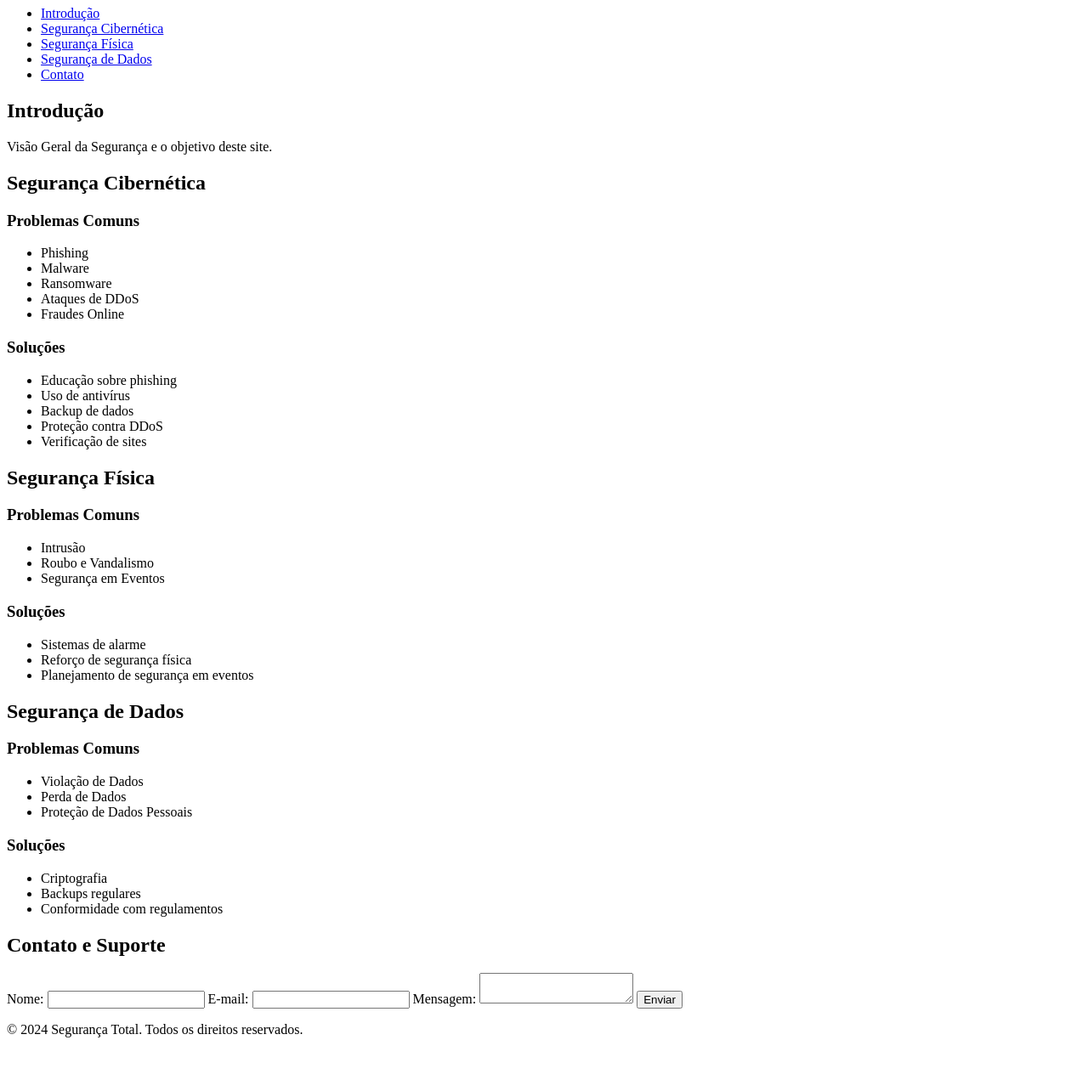
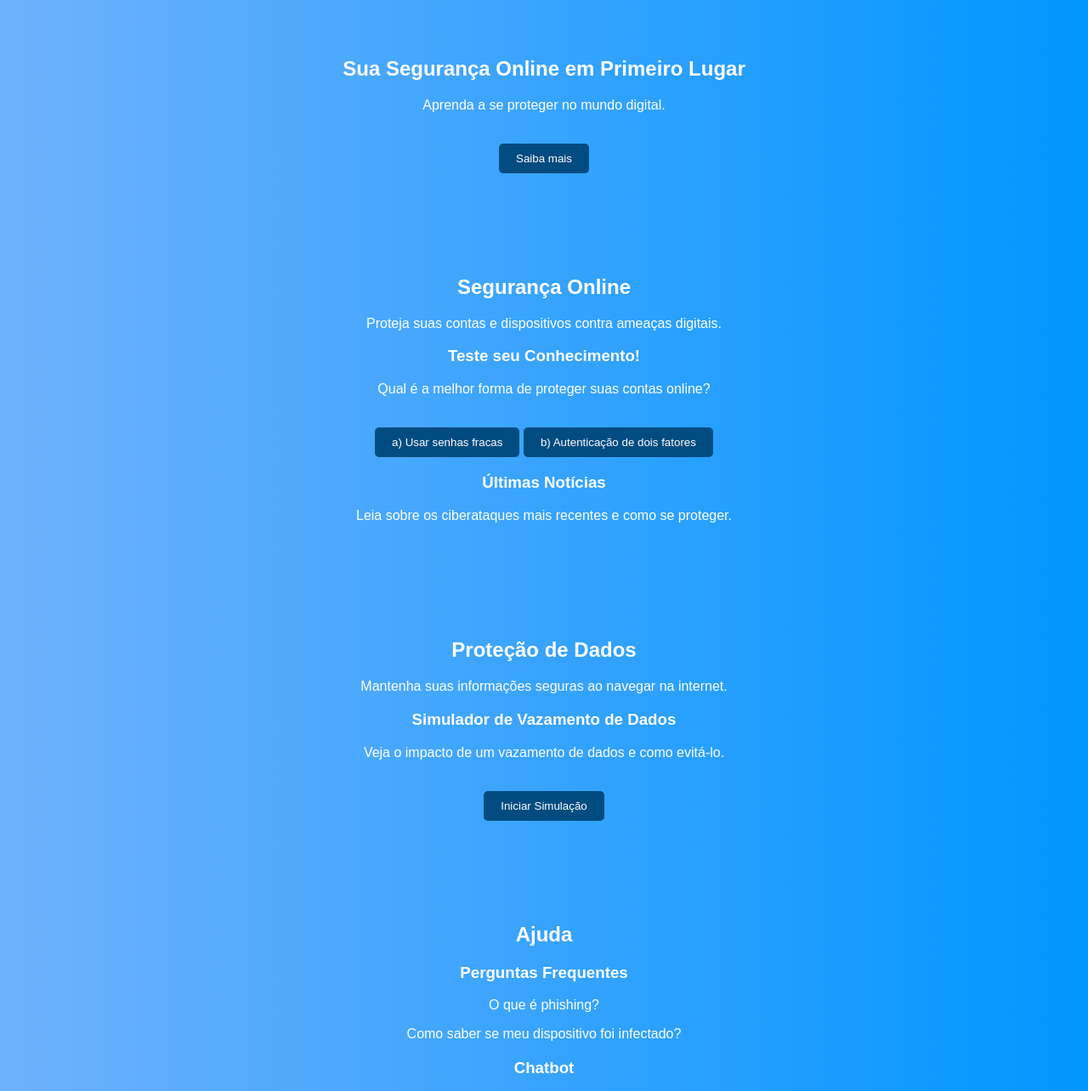
Before and after one commit to JOSEF19007/jose, a plain HTML site: page index.html in a window 1280 px wide. Shown: the part 73-1357 px from the top of the page at 85% size. Before the commit the page ends 1310 px from the top, so only its background shows below. Drawn offline with Linux system fonts and the light colour scheme.

Commit message:
Add files via upload

```diff
--- a/index.html
+++ b/index.html
@@ -3,105 +3,79 @@
 <head>
     <meta charset="UTF-8">
     <meta name="viewport" content="width=device-width, initial-scale=1.0">
-    <title>Segurança Total: Seu Guia Completo para Proteção</title>
-    <link rel="stylesheet" href="styles.css">
+    <meta http-equiv="X-UA-Compatible" content="IE=edge">
+    <title>Segurança Cibernética</title>
+    <link rel="stylesheet" href="style.css">
 </head>
 <body>
+    <!-- Cabeçalho -->
     <header>
-        <h1>Segurança Total</h1>
         <nav>
             <ul>
-                <li><a href="#intro">Introdução</a></li>
-                <li><a href="#ciberseguranca">Segurança Cibernética</a></li>
-                <li><a href="#fisica">Segurança Física</a></li>
-                <li><a href="#dados">Segurança de Dados</a></li>
-                <li><a href="#contato">Contato</a></li>
+                <li><a href="#home">Home</a></li>
+                <li><a href="#seguranca-online">Segurança Online</a></li>
+                <li><a href="#protecao-dados">Proteção de Dados</a></li>
+                <li><a href="#ajuda">Ajuda</a></li>
             </ul>
         </nav>
     </header>
 
-    <section id="intro">
-        <h2>Introdução</h2>
-        <p>Visão Geral da Segurança e o objetivo deste site.</p>
+    <!-- Seção Home -->
+    <section id="home">
+        <h1>Sua Segurança Online em Primeiro Lugar</h1>
+        <p>Aprenda a se proteger no mundo digital.</p>
+        <button onclick="scrollToSection('seguranca-online')">Saiba mais</button>
     </section>
 
-    <section id="ciberseguranca">
-        <h2>Segurança Cibernética</h2>
-        <article>
-            <h3>Problemas Comuns</h3>
-            <ul>
-                <li>Phishing</li>
-                <li>Malware</li>
-                <li>Ransomware</li>
-                <li>Ataques de DDoS</li>
-                <li>Fraudes Online</li>
-            </ul>
-            <h3>Soluções</h3>
-            <ul>
-                <li>Educação sobre phishing</li>
-                <li>Uso de antivírus</li>
-                <li>Backup de dados</li>
-                <li>Proteção contra DDoS</li>
-                <li>Verificação de sites</li>
-            </ul>
-        </article>
+    <!-- Tópico 1: Segurança Online -->
+    <section id="seguranca-online">
+        <h2>Segurança Online</h2>
+        <p>Proteja suas contas e dispositivos contra ameaças digitais.</p>
+
+        <!-- Quiz Interativo -->
+        <div id="quiz">
+            <h3>Teste seu Conhecimento!</h3>
+            <p>Qual é a melhor forma de proteger suas contas online?</p>
+            <button onclick="responderQuiz('resposta1')">a) Usar senhas fracas</button>
+            <button onclick="responderQuiz('resposta2')">b) Autenticação de dois fatores</button>
+        </div>
+
+        <!-- Notícias -->
+        <div id="noticias">
+            <h3>Últimas Notícias</h3>
+            <p>Leia sobre os ciberataques mais recentes e como se proteger.</p>
+        </div>
     </section>
 
-    <section id="fisica">
-        <h2>Segurança Física</h2>
-        <article>
-            <h3>Problemas Comuns</h3>
-            <ul>
-                <li>Intrusão</li>
-                <li>Roubo e Vandalismo</li>
-                <li>Segurança em Eventos</li>
-            </ul>
-            <h3>Soluções</h3>
-            <ul>
-                <li>Sistemas de alarme</li>
-                <li>Reforço de segurança física</li>
-                <li>Planejamento de segurança em eventos</li>
-            </ul>
-        </article>
+    <!-- Tópico 2: Proteção de Dados -->
+    <section id="protecao-dados">
+        <h2>Proteção de Dados</h2>
+        <p>Mantenha suas informações seguras ao navegar na internet.</p>
+        <div id="simulador-vazamento">
+            <h3>Simulador de Vazamento de Dados</h3>
+            <p>Veja o impacto de um vazamento de dados e como evitá-lo.</p>
+            <button>Iniciar Simulação</button>
+        </div>
     </section>
 
-    <section id="dados">
-        <h2>Segurança de Dados</h2>
-        <article>
-            <h3>Problemas Comuns</h3>
-            <ul>
-                <li>Violação de Dados</li>
-                <li>Perda de Dados</li>
-                <li>Proteção de Dados Pessoais</li>
-            </ul>
-            <h3>Soluções</h3>
-            <ul>
-                <li>Criptografia</li>
-                <li>Backups regulares</li>
-                <li>Conformidade com regulamentos</li>
-            </ul>
-        </article>
+    <!-- Seção de Ajuda -->
+    <section id="ajuda">
+        <h2>Ajuda</h2>
+        <div id="faq">
+            <h3>Perguntas Frequentes</h3>
+            <p>O que é phishing?</p>
+            <p>Como saber se meu dispositivo foi infectado?</p>
+        </div>
+        <div id="chatbot">
+            <h3>Chatbot</h3>
+            <p>Digite sua pergunta:</p>
+            <input type="text" id="pergunta" placeholder="Digite sua dúvida aqui">
+            <button onclick="chatbotResposta()">Enviar</button>
+            <p id="respostaChatbot"></p>
+        </div>
     </section>
 
-    <section id="contato">
-        <h2>Contato e Suporte</h2>
-        <form id="contactForm">
-            <label for="name">Nome:</label>
-            <input type="text" id="name" name="name" required>
-
-            <label for="email">E-mail:</label>
-            <input type="email" id="email" name="email" required>
-
-            <label for="message">Mensagem:</label>
-            <textarea id="message" name="message" required></textarea>
-
-            <button type="submit">Enviar</button>
-        </form>
-    </section>
-
-    <footer>
-        <p>&copy; 2024 Segurança Total. Todos os direitos reservados.</p>
-    </footer>
+    <button onclick="scrollToTop()" id="topBtn">Voltar ao Topo</button>
 
     <script src="script.js"></script>
 </body>
--- a/script.js
+++ b/script.js
@@ -1,4 +1,45 @@
-document.getElementById('contactForm').addEventListener('submit', function(event) {
-    event.preventDefault();
-    alert('Mensagem enviada com sucesso!');
-});
+
+function scrollToSection(sectionId) {
+    document.getElementById(sectionId).scrollIntoView({ behavior: 'smooth' });
+}
+
+// Função para voltar ao topo
+window.onscroll = function() { scrollFunction() };
+
+function scrollFunction() {
+    const topBtn = document.getElementById("topBtn");
+    if (document.body.scrollTop > 20 || document.documentElement.scrollTop > 20) {
+        topBtn.style.display = "block";
+    } else {
+        topBtn.style.display = "none";
+    }
+}
+
+function scrollToTop() {
+    window.scrollTo({ top: 0, behavior: 'smooth' });
+}
+
+// Função para responder o quiz
+function responderQuiz(resposta) {
+    if (resposta === 'resposta2') {
+        alert('Correto! Autenticação de dois fatores é a melhor prática.');
+    } else {
+        alert('Incorreto! Tente novamente.');
+    }
+}
+
+// Chatbot simples
+function chatbotResposta() {
+    const pergunta = document.getElementById('pergunta').value.toLowerCase();
+    let resposta = '';
+
+    if (pergunta.includes('phishing')) {
+        resposta = 'Phishing é uma técnica usada para roubar informações pessoais através de mensagens falsas.';
+    } else if (pergunta.includes('infectado')) {
+        resposta = 'Você pode saber se um dispositivo está infectado ao notar lentidão e atividades suspeitas.';
+    } else {
+        resposta = 'Desculpe, não entendi sua pergunta.';
+    }
+
+    document.getElementById('respostaChatbot').innerText = resposta;
+}
--- a/style.css
+++ b/style.css
@@ -1,28 +1,25 @@
 body {
     font-family: Arial, sans-serif;
+    background: linear-gradient(to right, #6fb1fc, #0096ff);
     margin: 0;
     padding: 0;
-    box-sizing: border-box;
+    color: white;
 }
 
 header {
-    background-color: #333;
-    color: white;
-    padding: 1rem;
-}
-
-header h1 {
-    margin: 0;
+    background-color: #005b99;
+    padding: 10px;
+    text-align: center;
 }
 
 nav ul {
-    list-style: none;
+    list-style-type: none;
     padding: 0;
 }
 
 nav ul li {
     display: inline;
-    margin-right: 1rem;
+    margin: 0 15px;
 }
 
 nav ul li a {
@@ -31,44 +28,43 @@ nav ul li a {
 }
 
 section {
-    padding: 2rem;
+    padding: 50px;
+    text-align: center;
 }
 
-form {
-    display: flex;
-    flex-direction: column;
+button {
+    background-color: #004c80;
+    color: white;
+    border: none;
+    padding: 10px 20px;
+    margin-top: 20px;
+    cursor: pointer;
+    border-radius: 5px;
 }
 
-form label {
-    margin: 0.5rem 0 0.2rem;
+button:hover {
+    background-color: #003a66;
 }
 
-form input, form textarea {
-    margin-bottom: 1rem;
-    padding: 0.5rem;
-    border: 1px solid #ddd;
-    border-radius: 4px;
+/* Seção Ajuda */
+#chatbot {
+    margin-top: 20px;
 }
 
-form button {
-    padding: 0.7rem;
-    background-color: #333;
+/* Botão Voltar ao Topo */
+#topBtn {
+    position: fixed;
+    bottom: 20px;
+    right: 20px;
+    padding: 10px 15px;
+    background-color: #005b99;
+    border: none;
     color: white;
-    border: none;
-    border-radius: 4px;
     cursor: pointer;
+    border-radius: 5px;
+    display: none;
 }
 
-form button:hover {
-    background-color: #555;
+#topBtn:hover {
+    background-color: #004c80;
 }
-
-footer {
-    background-color: #333;
-    color: white;
-    text-align: center;
-    padding: 1rem;
-    position: fixed;
-    width: 100%;
-    bottom: 0;
-}
```
